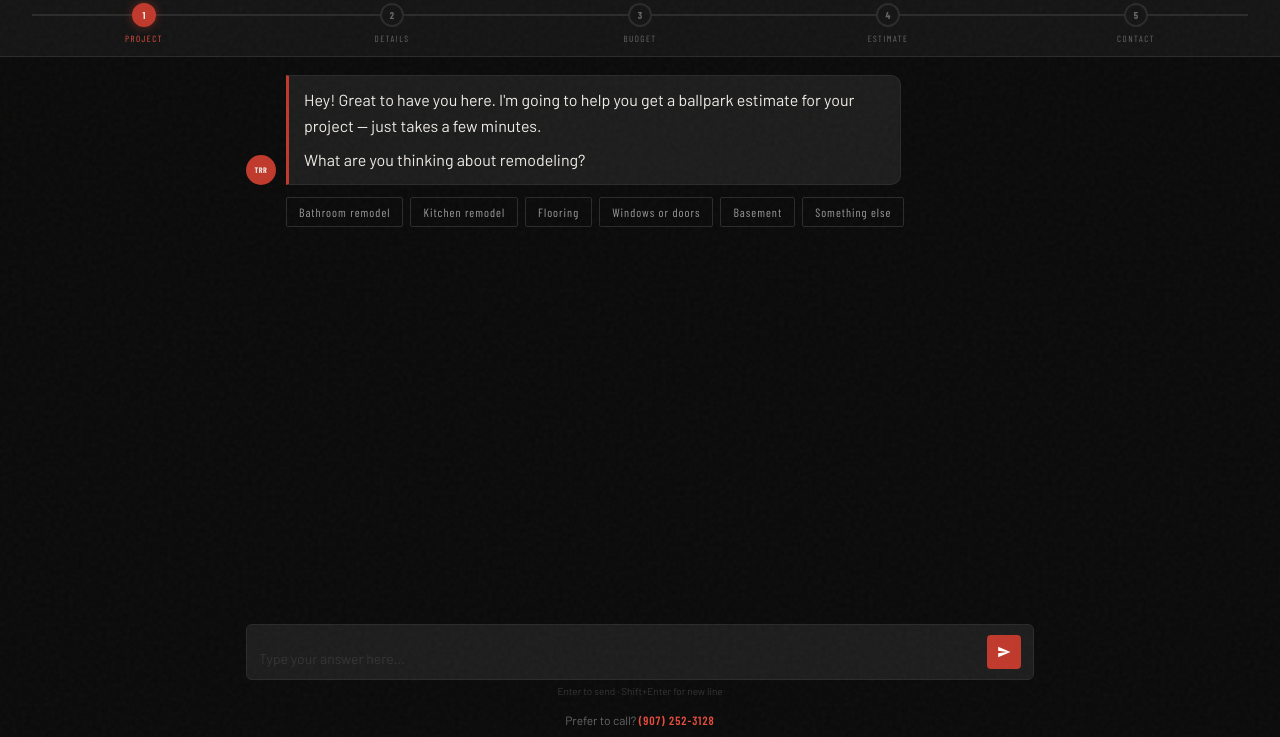
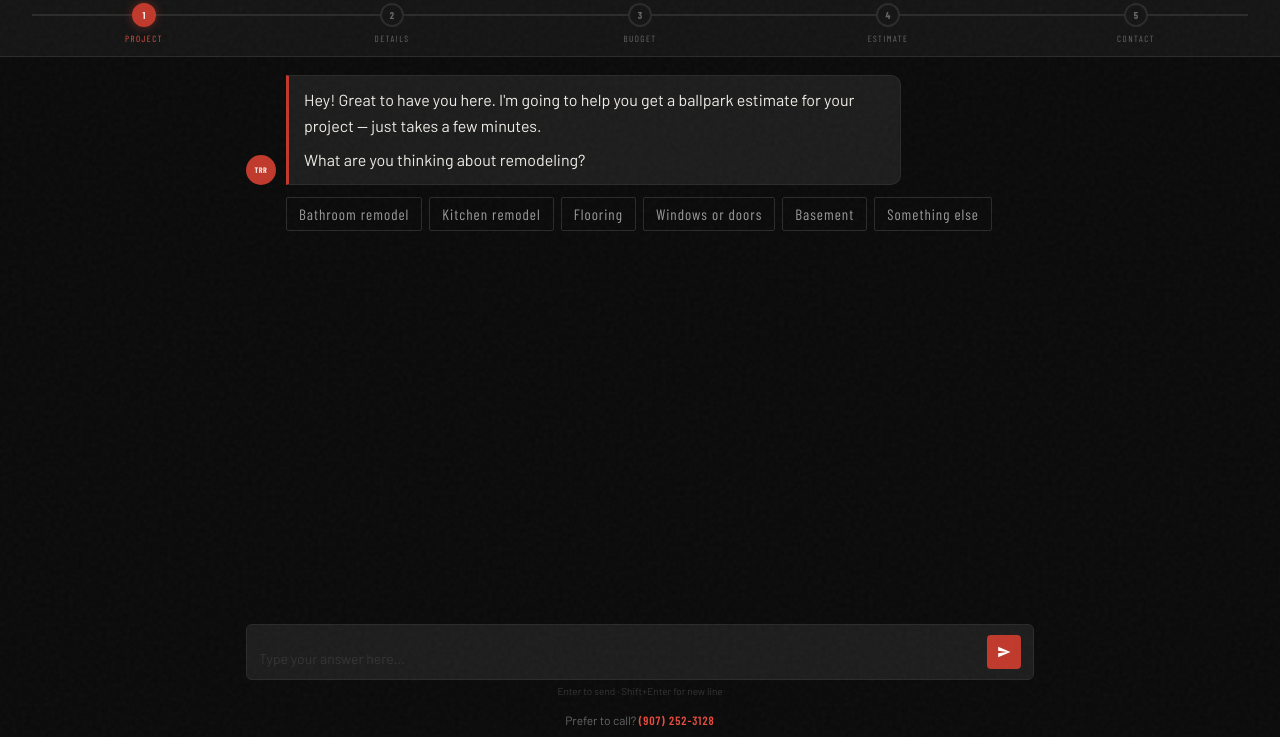
Before and after one commit to EmeraldAutomations/teton-estimator, a plain HTML site: page index.html in a window 1280 px wide. Both pictures are taken after a click on the button "GET MY ESTIMATE →". Shown: the part 63-800 px from the top of the page. Drawn offline with nearby package versions, Linux system fonts and the light colour scheme.

Commit message:
Update index.html

```diff
--- a/index.html
+++ b/index.html
@@ -329,7 +329,7 @@ body::after {
 
 /* Quick replies */
 .quick-replies { display: flex; flex-wrap: wrap; gap: 7px; padding-left: 40px; animation: msgIn 0.3s ease 0.1s both; }
-.qr-btn { background: transparent; border: 1px solid var(--border); color: var(--grey-light); padding: 7px 12px; font-family: 'Barlow Condensed', sans-serif; font-size: 12px; letter-spacing: 1px; cursor: pointer; border-radius: 2px; transition: all 0.2s; white-space: nowrap; }
+.qr-btn { background: transparent; border: 1px solid var(--border); color: var(--grey-light); padding: 7px 12px; font-family: 'Barlow Condensed', sans-serif; font-size: 15px; letter-spacing: 1px; cursor: pointer; border-radius: 2px; transition: all 0.2s; white-space: nowrap; }
 .qr-btn:hover { border-color: var(--red); color: var(--white); background: rgba(192,57,43,0.1); }
 
 /* Input */
```
